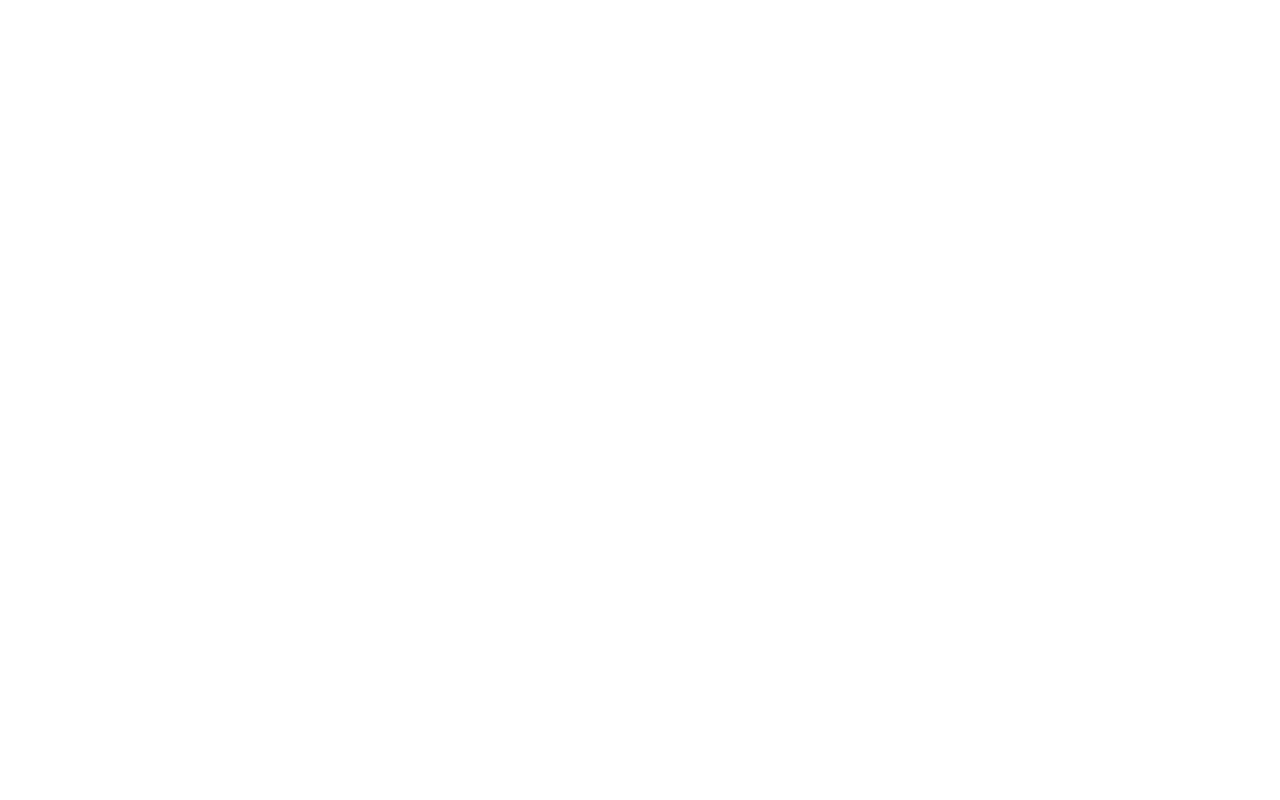
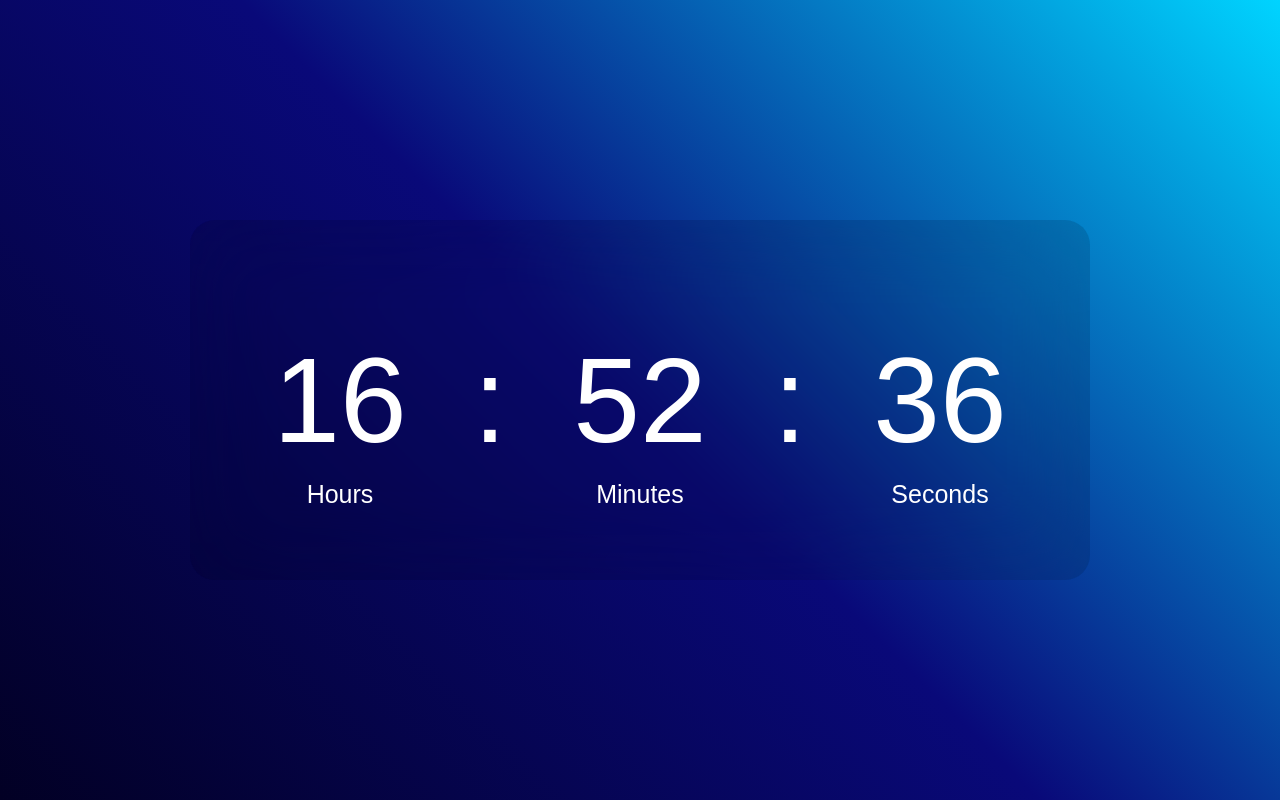
Before and after one commit to soumyadipcodes/Live-Clock, a plain HTML site: page index.html in a window 1280 px wide. Drawn offline with Linux system fonts and the light colour scheme.

Commit message:
Added contents of file Finalized changes

```diff
--- a/index.html
+++ b/index.html
@@ -3,9 +3,37 @@
 <head>
     <meta charset="UTF-8">
     <meta name="viewport" content="width=device-width, initial-scale=1.0">
-    <title>Document</title>
+    <link rel="stylesheet" href="style.css">
+   <!-- <script src="script.js"></script> -->
+    <title>Live Clock</title>
 </head>
 <body>
 
+    <div class="bg">
+        <div class="container">
+            <div class="clock">
+                <span id="hrs">00</span>
+                <span>:</span>
+                <span id="min">00</span>
+                <span>:</span>
+                <span id="sec">00</span>
+            </div>
+        </div>
+    </div>
+
+    <script>
+        let hrs = document.getElementById("hrs");
+        let min = document.getElementById("min");
+        let sec = document.getElementById("sec");
+
+        setInterval(()=>{
+            let currentTime =  new Date();
+
+            hrs.innerHTML = (currentTime.getHours()<10?"0":"") + currentTime.getHours();
+            min.innerHTML = (currentTime.getMinutes()<10?"0":"") + currentTime.getMinutes();
+            sec.innerHTML = (currentTime.getSeconds()<10?"0":"") + currentTime.getSeconds();
+        },1000)
+    </script>
+
 </body>
 </html>
--- a/style.css
+++ b/style.css
@@ -0,0 +1,61 @@
+*{
+    margin: 0;
+    padding: 0;
+    font-family: 'Poppins', sans-serif;
+    box-sizing: border-box;
+}
+
+.bg{
+    width: 100%;
+    min-height: 100vh;
+    background: linear-gradient(45deg,#020024, #090979, #00d4ff);
+    color: #fff;
+    position: relative;
+}
+
+.container{
+    width: 900px;
+    height: 360px;
+    position: absolute;
+    top: 50%;
+    left: 50%;
+    transform: translate(-50%,-50%);
+}
+.clock{
+    width: 100%;
+    height: 100%;
+    background: rgba(0, 0, 0, 0.11);
+    border-radius: 25px;
+    display: flex;
+    align-items: center;
+    justify-content: center;
+    backdrop-filter: blur(40px);
+}
+
+.clock span{
+    font-size: 120px;
+    width: 150px;
+    display: inline-block;
+    text-align: center;
+    position: relative;
+}
+
+.clock span::after{
+    font-size: 25px;
+    position: absolute;
+    bottom: -40px;
+    left: 50%;
+    transform: translateX(-50%);
+}
+
+#hrs::after{
+    content: 'Hours';
+}
+
+#min::after{
+    content: 'Minutes';
+}
+
+#sec::after{
+    content: 'Seconds';
+}
```
